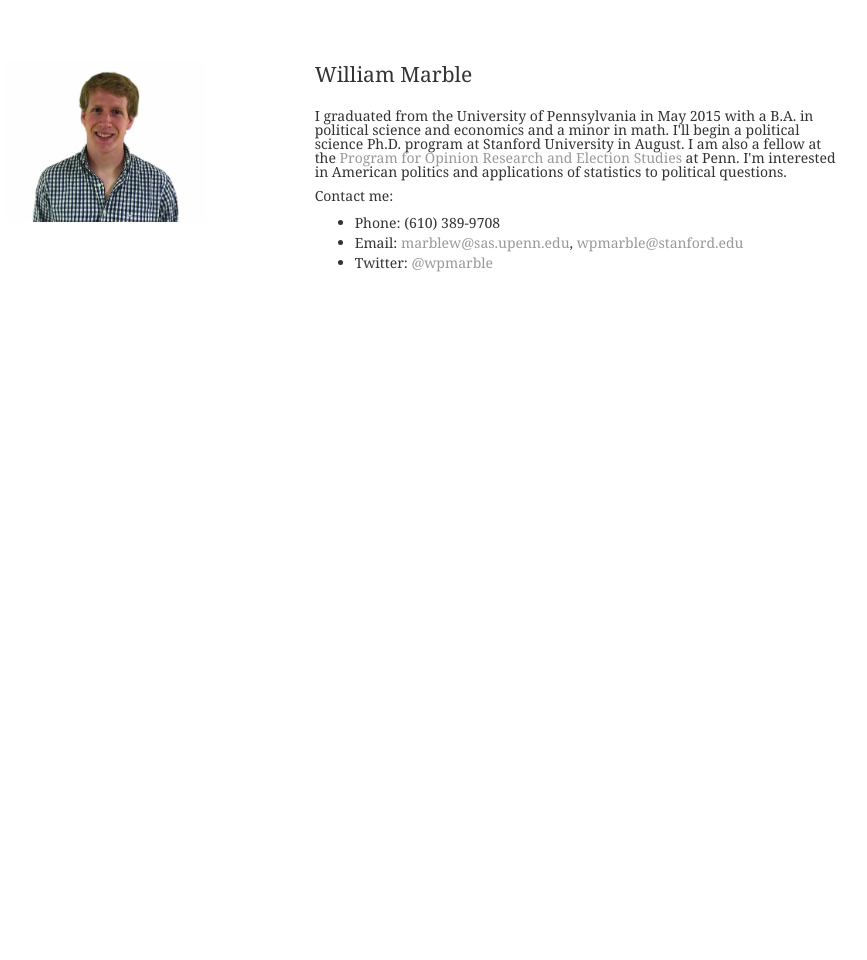
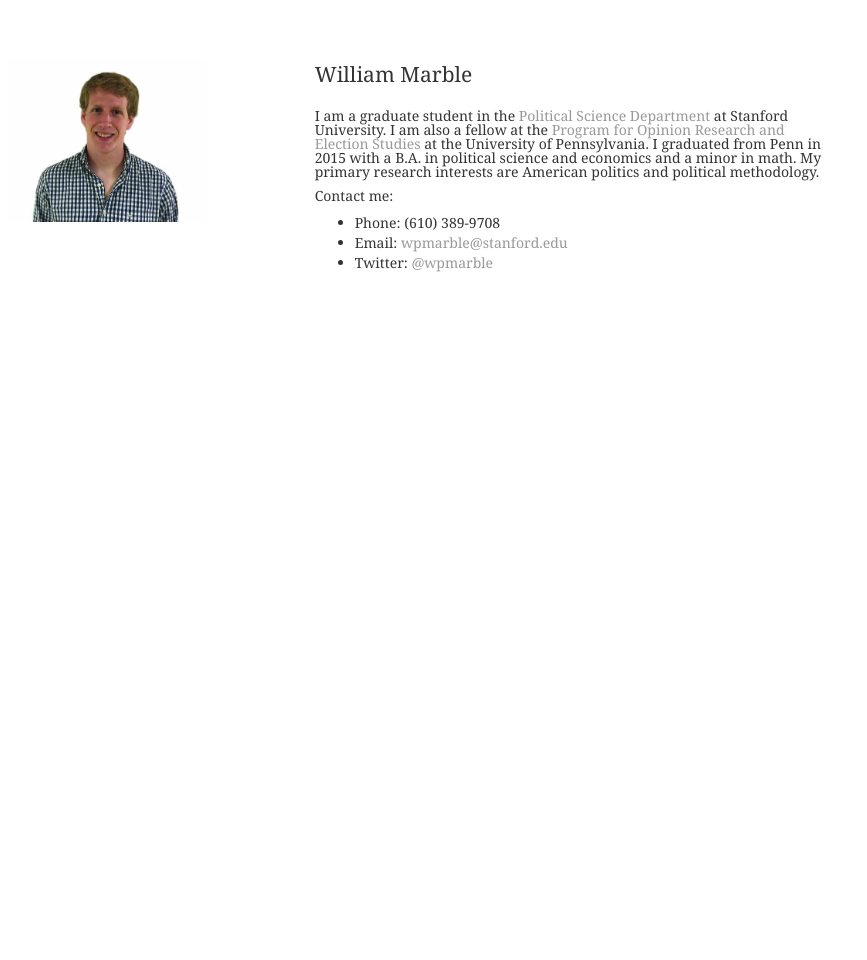
Before and after one commit to wpmarble/wpmarble.github.io, a Jekyll site: the page built from index.html, in a window 1280 px wide. Shown: the whole page, without its empty margins (186-1053 px from the left). Built offline with Jekyll 4.4.1, drawn with Linux system fonts in a browser that asks for light colours.

Commit message:
updated info
also got rid of unnecessary scroll bar

```diff
--- a/css/main.css
+++ b/css/main.css
@@ -1,4 +1,4 @@
-html, body, #container { height: 100%; }
+html, body, #container { height: 100%; overflow:hidden }
 body > #container { height: auto; min-height: 100%; }
 body {
     margin: 60px auto;
--- a/index.html
+++ b/index.html
@@ -9,11 +9,11 @@ title: William Marble
 	</div>
 	<div itemscope itemtype="http://data-vocabulary.org/Person" class="col-sm-8" style="width:60%">
 		<p class="lead"><span itemprop="name">William Marble</span></p>
-		<p>I graduated from the University of Pennsylvania in May 2015 with a B.A. in political science and economics and a minor in math. I'll begin a political science Ph.D. program at Stanford University in August. I am also a fellow at the <a href="http://pores.upenn.edu">Program for Opinion Research and Election Studies</a> at Penn. I'm interested in American politics and applications of statistics to political questions.</p>
+		<p>I am a graduate student in the <a href = 'https://politicalscience.stanford.edu/'>Political Science Department</a> at Stanford University. I am also a fellow at the <a href="http://pores.upenn.edu">Program for Opinion Research and Election Studies</a> at the University of Pennsylvania. I graduated from Penn in 2015 with a B.A. in political science and economics and a minor in math. My primary research interests are American politics and political methodology.</p>
 		<p>Contact me:</p>
 		<ul>
 			<li>Phone: (610) 389-9708</li>
-			<li>Email: <a href="mailto:marblew@sas.upenn.edu">marblew@sas.upenn.edu</a>, <a href="mailto:wpmarble@stanford.edu">wpmarble@stanford.edu</a></li>
+			<li>Email: <a href="mailto:wpmarble@stanford.edu">wpmarble@stanford.edu</a></li>
 			<li>Twitter: <a href="http://twitter.com/wpmarble">@wpmarble</a></li>
 		</ul>
 	</div>
```
Also changed, not shown: _layouts/default.html (+0 -13 lines).
